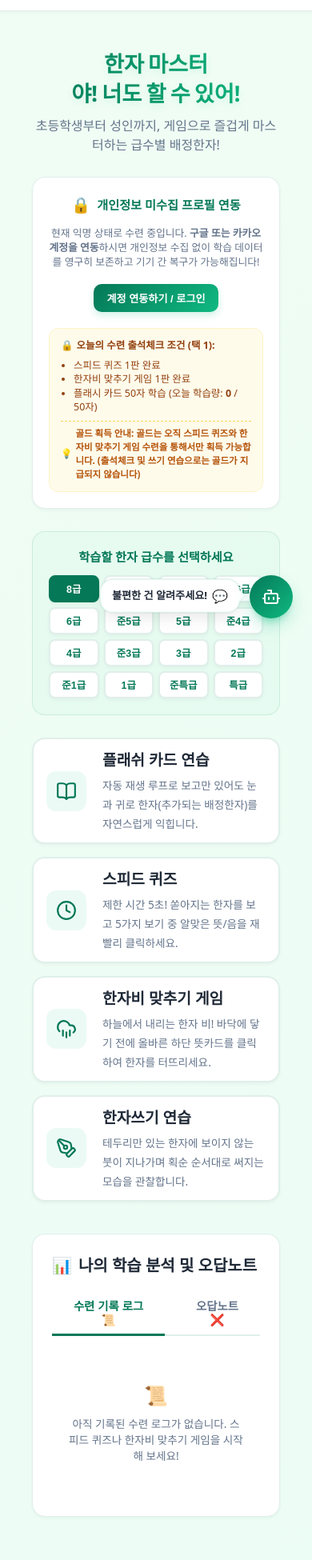
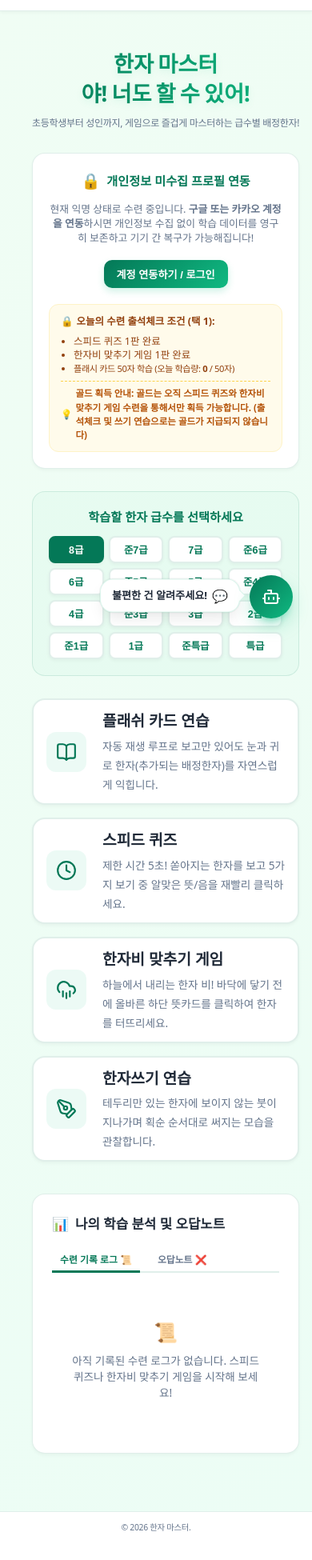
Before and after one commit to x110505x-del/hj, a React (Vite) app: page / in a window 390 px wide. Shown: the part 47-1997 px from the top of the page at 80% size. After the commit the page ends 1976 px from the top, so only its background shows below. Built offline with nearby package versions, Linux system fonts and the light colour scheme; a web font is replaced by a local one.

Commit message:
style: enhance mobile responsive single-line layout and optimize footer copyright content size

```diff
--- a/src/App.jsx
+++ b/src/App.jsx
@@ -422,7 +422,8 @@ export default function App() {
 
       {/* Footnote */}
       <footer className="footer-container" style={{ display: 'flex', justifyContent: 'center', alignItems: 'center', gap: '8px', flexWrap: 'wrap' }}>
-        <span>&copy; 2026 한자 마스터. All Rights Reserved. | 급수별 한자 게임 수련장 🏆</span>
+        <span className="desktop-footer-text">&copy; 2026 한자 마스터. All Rights Reserved. | 급수별 한자 게임 수련장 🏆</span>
+        <span className="mobile-footer-text">&copy; 2026 한자 마스터.</span>
         {profile && profile.isLoggedIn && profile.email === 'x110505x@gmail.com' && (
           <>
             <span style={{ color: 'var(--color-border)' }}>|</span>
--- a/src/components/LevelSelector.jsx
+++ b/src/components/LevelSelector.jsx
@@ -63,7 +63,7 @@ export default function LevelSelector({ selectedLevel, onSelectLevel, onStartMod
         }}>
           한자 마스터<br/>야! 너도 할 수 있어!
         </h1>
-        <p style={{
+        <p className="hero-subtitle" style={{
           fontSize: '1rem',
           color: 'var(--color-text-muted)',
           margin: 0
@@ -173,7 +173,7 @@ export default function LevelSelector({ selectedLevel, onSelectLevel, onStartMod
                 </div>
               ) : (
                 <>
-                  <strong style={{ fontSize: '1rem', color: 'var(--color-primary)' }}>
+                  <strong className="mobile-welcome-text" style={{ fontSize: '1rem', color: 'var(--color-primary)' }}>
                     {profile.username} 님, 수련을 환영합니다!
                   </strong>
                   <button
@@ -226,7 +226,7 @@ export default function LevelSelector({ selectedLevel, onSelectLevel, onStartMod
                 <span>📧 이메일 프로필</span>
               </div>
             )}
-            <p style={{ fontSize: '0.8rem', color: 'var(--color-text-muted)', margin: '4px 0 0 0' }}>
+            <p className="mobile-status-text" style={{ fontSize: '0.8rem', color: 'var(--color-text-muted)', margin: '4px 0 0 0' }}>
               연속 학습: <strong>{profile.streak}일</strong> | 골드: <strong>{profile.gold}G</strong> | 현재 등급: <strong>{getRankByXp(profile.xp).name}</strong>
             </p>
             <button
@@ -284,7 +284,7 @@ export default function LevelSelector({ selectedLevel, onSelectLevel, onStartMod
           <ul style={{ margin: 0, paddingLeft: '16px', lineHeight: '1.4' }}>
             <li>스피드 퀴즈 1판 완료</li>
             <li>한자비 맞추기 게임 1판 완료</li>
-            <li>플래시 카드 50자 학습 (오늘 학습량: <strong>{profile ? profile.flashcardsToday || 0 : 0}</strong> / 50자)</li>
+            <li className="mobile-task-text">플래시 카드 50자 학습 (오늘 학습량: <strong>{profile ? profile.flashcardsToday || 0 : 0}</strong> / 50자)</li>
           </ul>
           <div style={{
             marginTop: '8px',
@@ -576,7 +576,7 @@ export default function LevelSelector({ selectedLevel, onSelectLevel, onStartMod
         textAlign: 'left',
         boxSizing: 'border-box'
       }}>
-        <h2 style={{
+        <h2 className="mobile-analysis-title" style={{
           fontSize: '1.25rem',
           fontWeight: 'bold',
           color: '#1f2937',
@@ -597,6 +597,7 @@ export default function LevelSelector({ selectedLevel, onSelectLevel, onStartMod
         }}>
           <button
             onClick={() => setActiveTab('logs')}
+            className="mobile-tab-btn"
             style={{
               padding: '8px 16px',
               border: 'none',
@@ -614,6 +615,7 @@ export default function LevelSelector({ selectedLevel, onSelectLevel, onStartMod
           </button>
           <button
             onClick={() => setActiveTab('wrong')}
+            className="mobile-tab-btn"
             style={{
               padding: '8px 16px',
               border: 'none',
--- a/src/index.css
+++ b/src/index.css
@@ -599,4 +599,56 @@ body {
     font-size: 1.7rem;
     line-height: 1.35;
   }
+
+  .hero-subtitle {
+    font-size: 0.75rem !important;
+    white-space: nowrap;
+    letter-spacing: -0.3px;
+  }
+
+  .mobile-welcome-text {
+    font-size: 0.82rem !important;
+    white-space: nowrap;
+  }
+
+  .mobile-status-text {
+    font-size: 0.68rem !important;
+    white-space: nowrap;
+    letter-spacing: -0.5px;
+  }
+
+  .mobile-task-text {
+    font-size: 0.7rem !important;
+    white-space: nowrap;
+    letter-spacing: -0.4px;
+  }
+
+  .mobile-analysis-title {
+    font-size: 1.05rem !important;
+    white-space: nowrap;
+  }
+
+  .mobile-tab-btn {
+    font-size: 0.74rem !important;
+    padding: 6px 10px !important;
+    white-space: nowrap;
+  }
+
+  .footer-container span {
+    font-size: 0.65rem !important;
+    white-space: nowrap;
+    letter-spacing: -0.3px;
+  }
+
+  .desktop-footer-text {
+    display: none !important;
+  }
+
+  .mobile-footer-text {
+    display: inline-block !important;
+  }
 }
+
+.mobile-footer-text {
+  display: none;
+}
```
